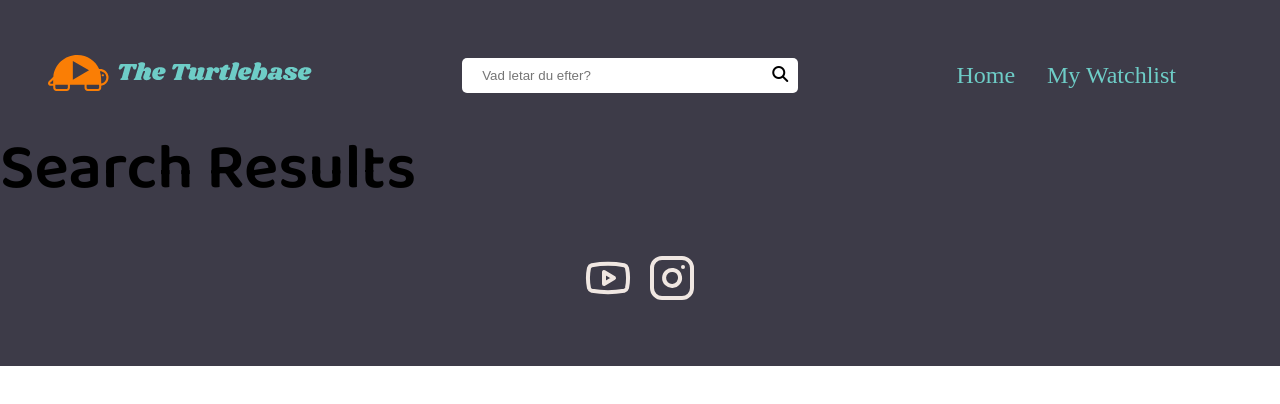
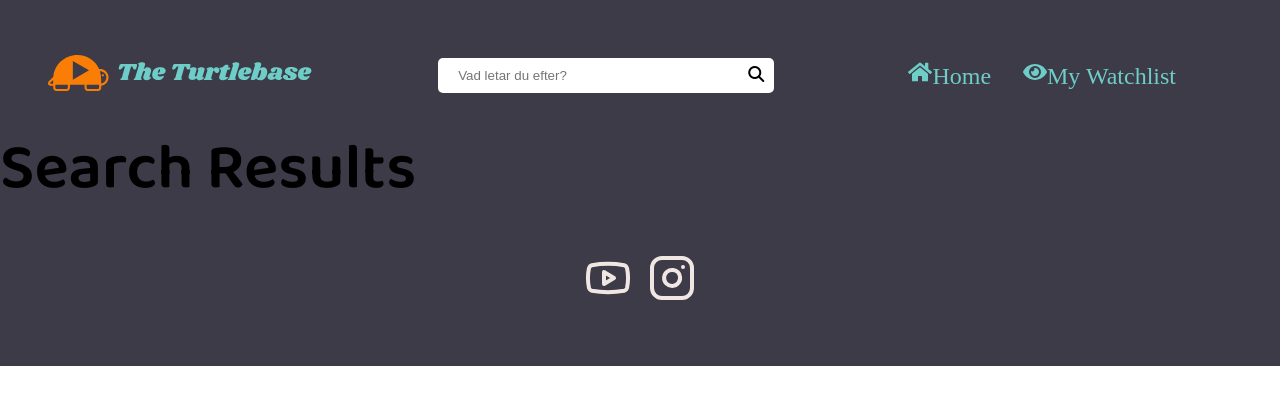
Before and after one commit to Tivva34/Iron-Turtles, a React (Vite) app in the folder vite-project/: page /search in a window 1280 px wide. Shown: the top 404 px of the page. Built offline with nearby package versions, Linux system fonts and the light colour scheme.

Commit message:
added icons to header menu

```diff
--- a/vite-project/package.json
+++ b/vite-project/package.json
@@ -13,6 +13,7 @@
     "axios": "^1.8.4",
     "react": "^19.0.0",
     "react-dom": "^19.0.0",
+    "react-icon": "^1.0.0",
     "react-icons": "^5.5.0",
     "react-router-dom": "^7.5.0",
     "swiper": "^11.2.6"
--- a/vite-project/src/Components/NavBar/NavBar.jsx
+++ b/vite-project/src/Components/NavBar/NavBar.jsx
@@ -1,16 +1,19 @@
-//import { FontAwesomeIcon } from '@fortawesome/react-fontawesome';
+import { FaHome, FaEye } from "react-icons/fa";
 import NavItem from "../NavItem/NavItem";
 import "./navbar.css";
 
 function NavBar() {
   const navItems = [
     {
+
       name: "Home",
       endpoint: "/",
+      icon: <FaHome />,
     },
     {
       name: "My Watchlist",
       endpoint: "/watchlist",
+      icon: <FaEye />,
     },
   ];
 
--- a/vite-project/src/Components/NavItem/NavItem.jsx
+++ b/vite-project/src/Components/NavItem/NavItem.jsx
@@ -7,6 +7,7 @@ function NavItem({navItem}) {
       className="nav__item"
     >
       <Link to={navItem.endpoint} className="nav__link">
+        {navItem.icon}
         {navItem.name}
       </Link>
     </li>
```
Also changed, not shown: 1 other file (tests, documents, lock files or other folders).
